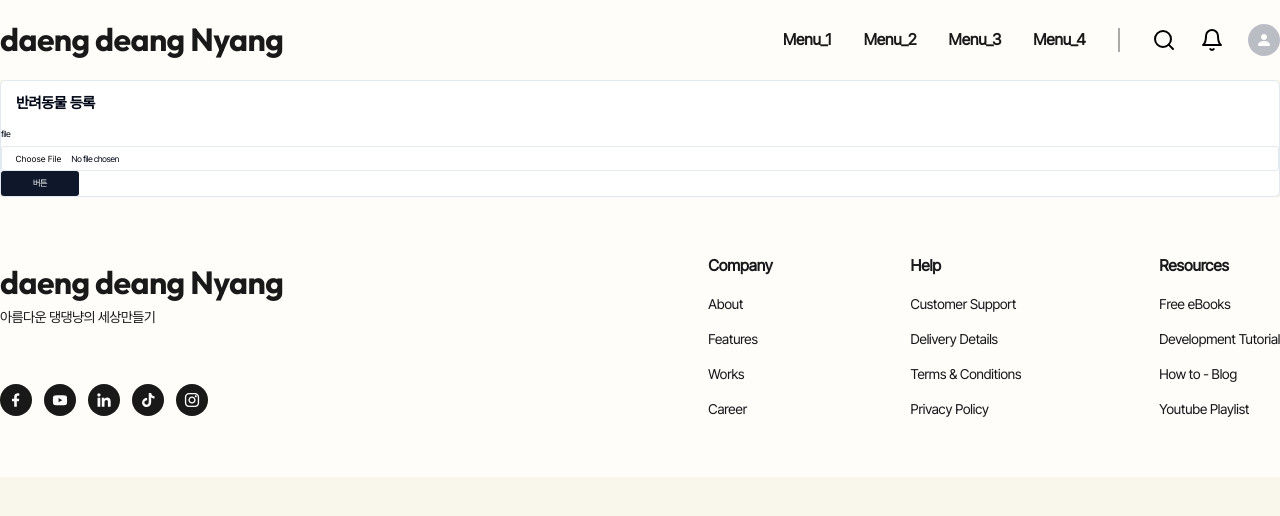
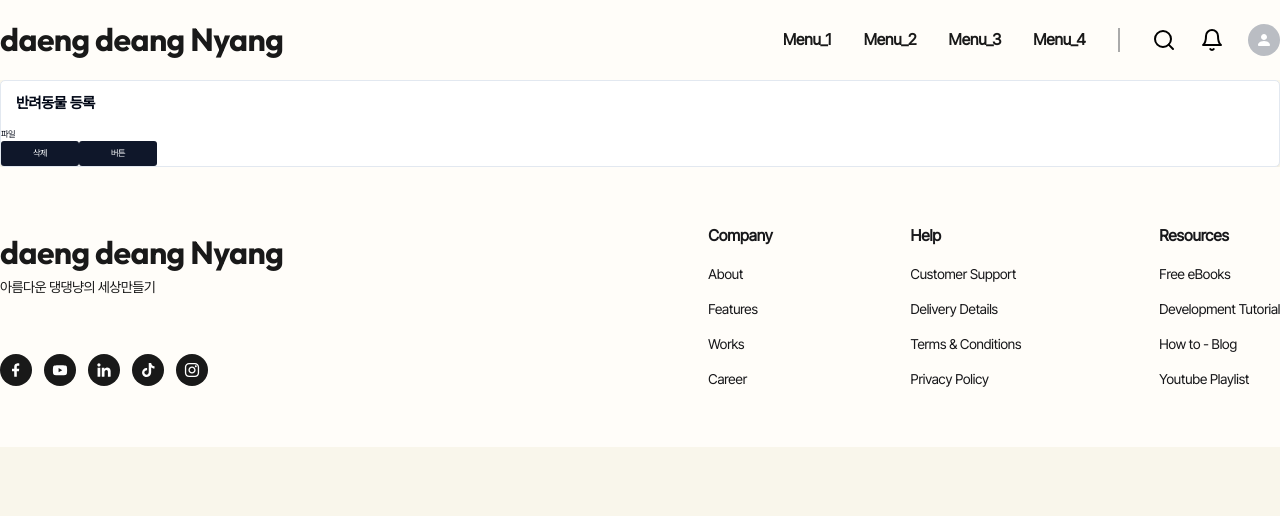
Before and after one commit to LeeDongTak/daeng-daeng-nyang, a Next.js app: page /pet/1 in a window 1280 px wide. Shown: the top 516 px of the page. Built offline with nearby package versions, Linux system fonts and the light colour scheme.

Commit message:
💡  FileController 사용 예시 #5
FileController를 호출하면 어떻게 화면을 구성하는지 샘플로 우선 적어 놨습니다.

```diff
--- a/src/components/regist-pet/RegistPet.tsx
+++ b/src/components/regist-pet/RegistPet.tsx
@@ -1,10 +1,13 @@
 import { zodResolver } from '@hookform/resolvers/zod';
+import { Fragment } from 'react';
 import { useForm } from 'react-hook-form';
 import { z } from 'zod';
 import LayoutForm from '../common/form/form-layout/LayoutForm';
 import LayoutFormHeader from '../common/form/form-layout/layout-form-header/LayoutFormHeader';
 import FileController from '../common/form/input-file/FileController';
-import CustomInput from '../common/form/input-text/CustomInput';
+import { Button } from '../ui/button';
+import { FormControl, FormItem, FormLabel, FormMessage } from '../ui/form';
+import { Input } from '../ui/input';
 import PetForm from './pet-form/PetForm';
 
 // https://github.com/colinhacks/zod#custom-schemas
@@ -39,7 +42,19 @@ const RegistPet = () => {
         <FileController
           name="file"
           control={form.control}
-          render={({ base64, register, remove, select, ...props }) => <CustomInput {...register} />}
+          render={({ base64, register, remove, select, ...props }) => (
+            <Fragment>
+              {base64 && <img src={base64} />}
+              <FormItem>
+                <FormLabel>파일</FormLabel>
+                <FormControl>
+                  <Input {...register} className="hidden" />
+                </FormControl>
+                <FormMessage />
+              </FormItem>
+              <Button text="삭제" onClick={remove} />
+            </Fragment>
+          )}
         />
         {/* <PetForm.input control={form.control} name="file" label="사진" type="file" /> */}
         {/* <PetForm.input control={form.control} name="name" label="이름" />
```
